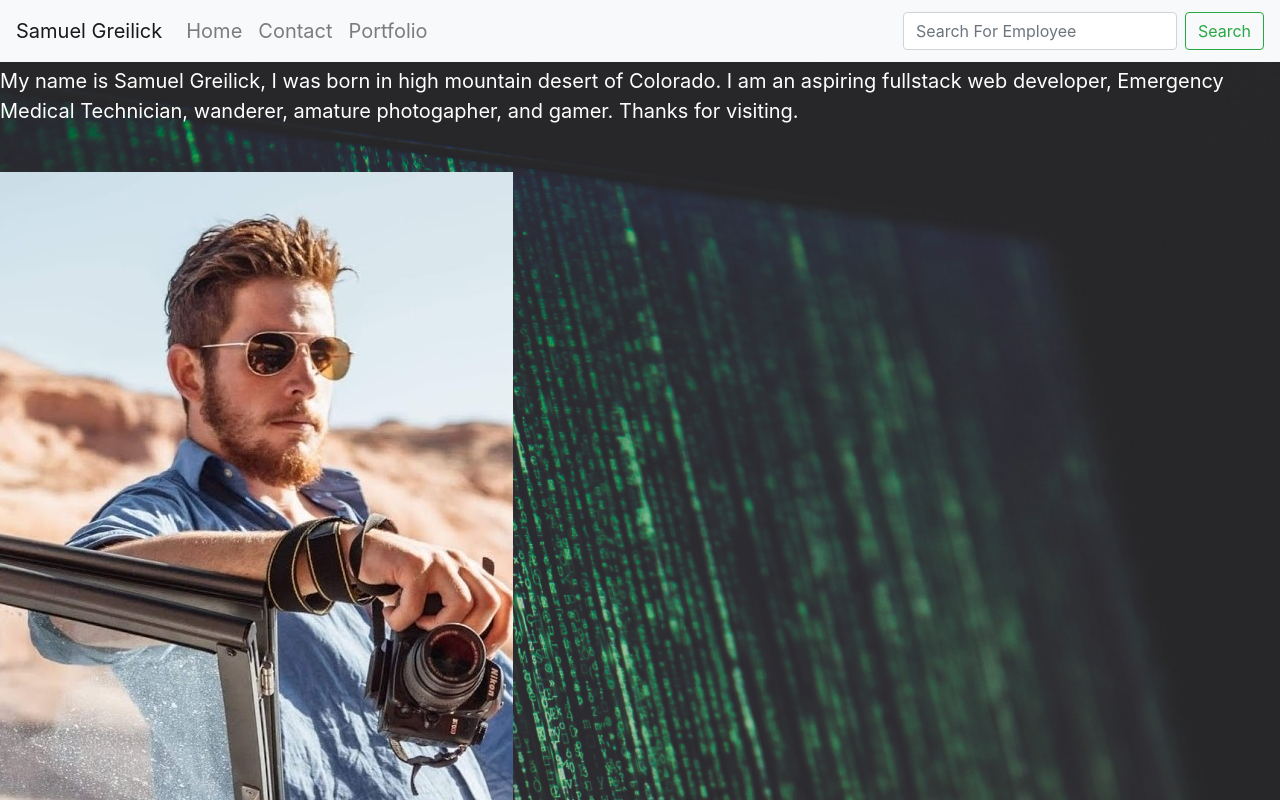
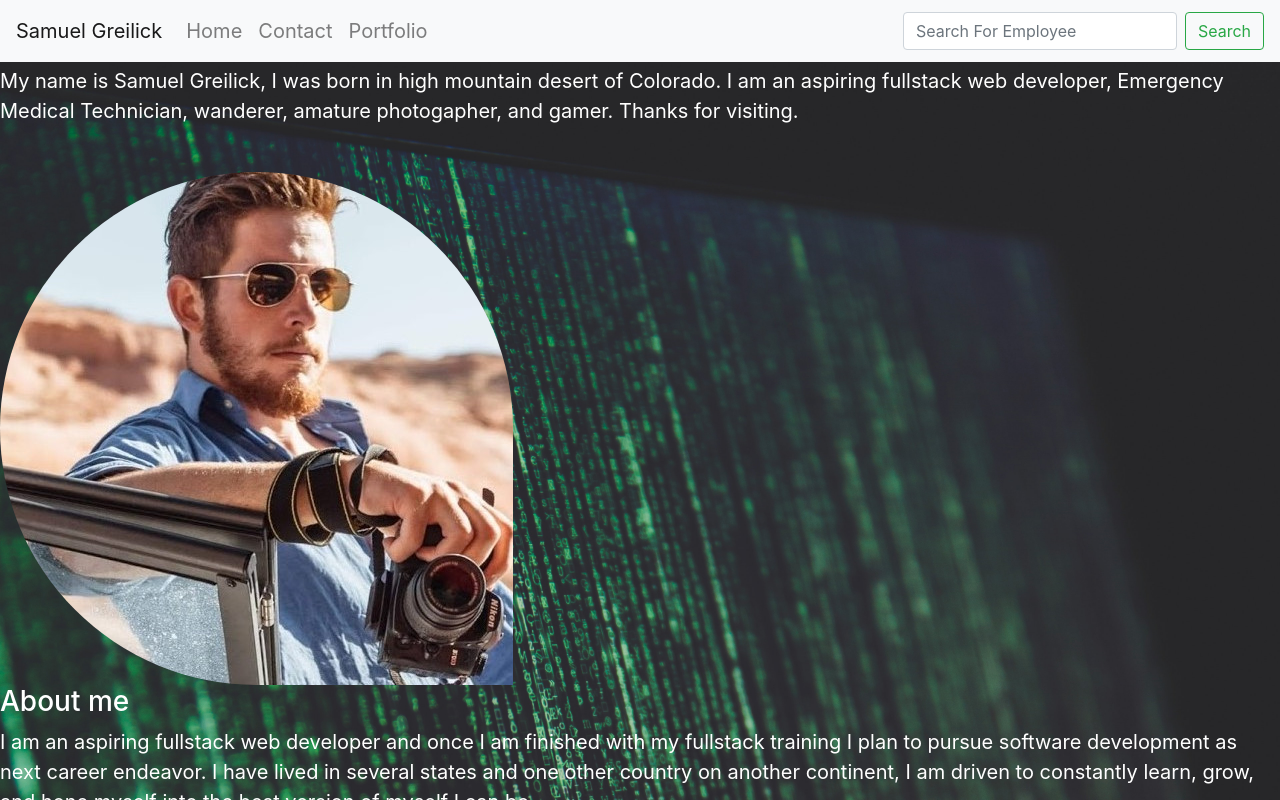
Before and after one commit to srgreiick/react-portfolio, a React (Create React App) app: page / in a window 1280 px wide. Shown: the top 800 px of the page. Built offline with nearby package versions, Linux system fonts and the light colour scheme; no server answers.

Commit message:
image style change

```diff
--- a/src/pages/Home/index.js
+++ b/src/pages/Home/index.js
@@ -1,5 +1,5 @@
 import React from "react";
-import me from "./me.jpg";
+import me from "./me-cropped.jpg";
 import "./style.css"
 
 function Home() {
@@ -11,7 +11,7 @@ function Home() {
             Thanks for visiting.
         </p>
         <br></br>
-        <img src={me} alt="sam greilick"/>
+        <img style={{borderRadius:"50% 50% 0% 50%"}} src={me} alt="sam greilick"/>
         <br></br>
 
         <h3>About me</h3>
```
Also changed, not shown: src/pages/Home/me-cropped.jpg (added).
